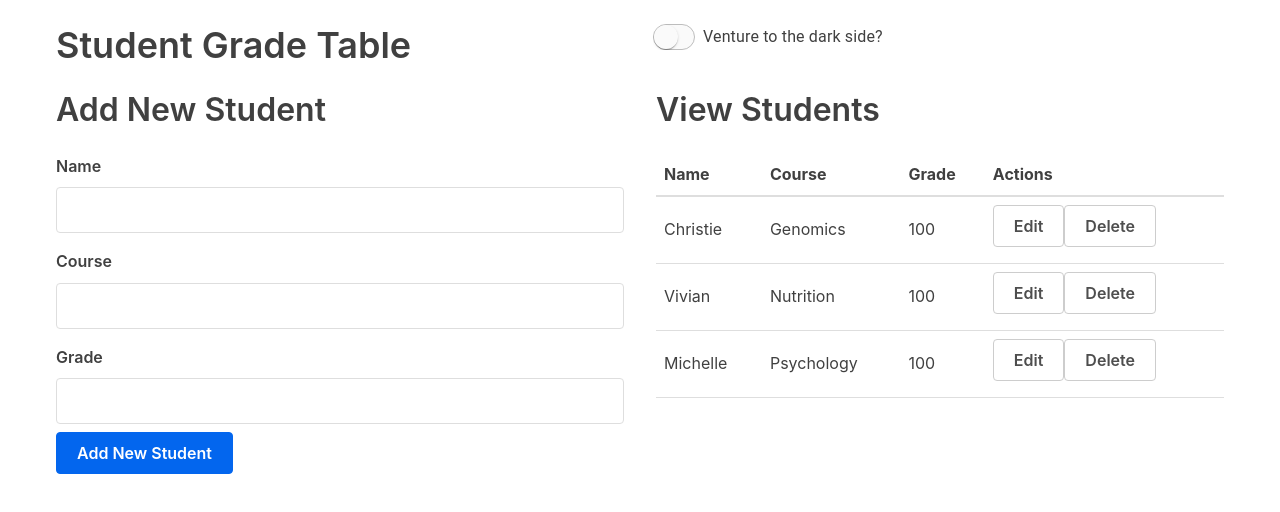
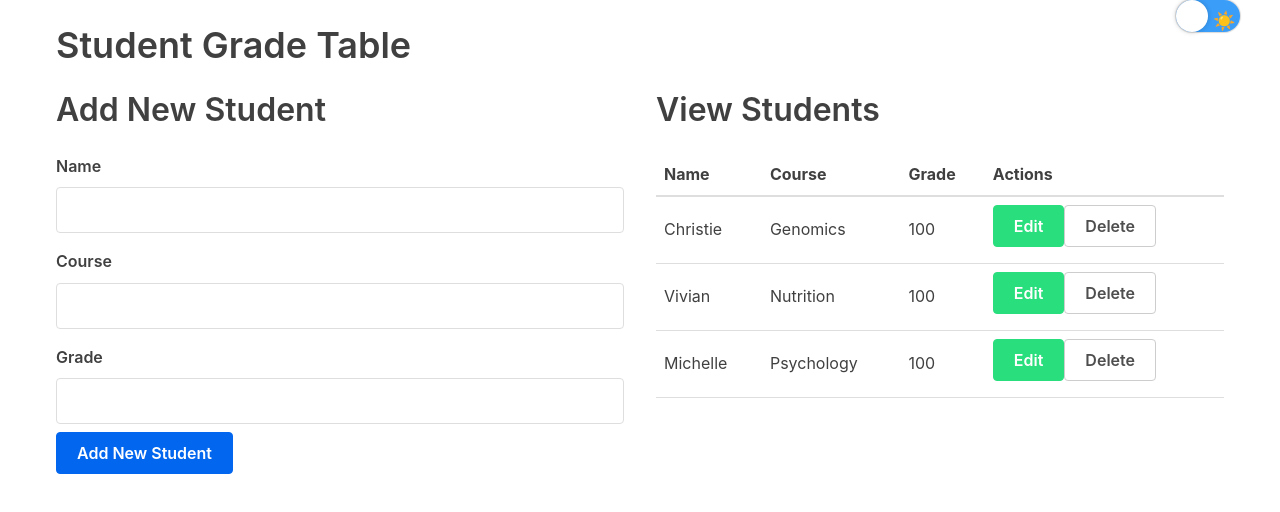
Before and after one commit to chui15/limitlist, a React (Create React App) app: page / in a window 1280 px wide. Shown: the top 512 px of the page. Built offline with nearby package versions, Linux system fonts and the light colour scheme; the HTML template or start-up script is replaced by a standard one.

Commit message:
began implementation of switch

```diff
--- a/package.json
+++ b/package.json
@@ -3,6 +3,8 @@
   "version": "0.1.0",
   "private": true,
   "dependencies": {
+    "@emotion/core": "^10.0.27",
+    "@emotion/styled": "^10.0.27",
     "@material-ui/core": "^4.8.3",
     "@testing-library/jest-dom": "^4.2.4",
     "@testing-library/react": "^9.4.0",
--- a/src/App.js
+++ b/src/App.js
@@ -1,71 +1,11 @@
-import React, { useState } from 'react';
+import React, { useState, useEffect } from 'react';
 import StudentTable from './tables/student-table';
 import AddStudentForm from './forms/add-student';
 import EditStudentForm from './forms/edit-student';
-import { withStyles } from '@material-ui/core/styles';
-import Switch from '@material-ui/core/Switch';
-import FormControlLabel from '@material-ui/core/FormControlLabel';
+import ToggleSwitch from './switch';
+import './index.css';
 
 const App = () => {
-
-  const [switchState, setSwitch] = useState(false);
-
-  const switchChange = name => event => {
-    setSwitch({...switchState, [name]: event.target.checked});
-  }
-
-  const IOSSwitch = withStyles(theme => ({
-    root: {
-      width: 42,
-      height: 26,
-      padding: 0,
-      margin: theme.spacing(1),
-    },
-    switchBase: {
-      padding: 1,
-      '&$checked': {
-        transform: 'translateX(16px)',
-        color: theme.palette.common.white,
-        '& + $track': {
-          backgroundColor: '#52d869',
-          opacity: 1,
-          border: 'none',
-        },
-      },
-      '&$focusVisible $thumb': {
-        color: '#52d869',
-        border: '6px solid #fff',
-      },
-    },
-    thumb: {
-      width: 24,
-      height: 24,
-    },
-    track: {
-      borderRadius: 26 / 2,
-      border: `1px solid ${theme.palette.grey[400]}`,
-      backgroundColor: theme.palette.grey[50],
-      opacity: 1,
-      transition: theme.transitions.create(['background-color', 'border']),
-    },
-    checked: {},
-    focusVisible: {},
-  }))(({ classes, ...props }) => {
-    return (
-      <Switch
-        focusVisibleClassName={classes.focusVisible}
-        disableRipple
-        classes={{
-          root: classes.root,
-          switchBase: classes.switchBase,
-          thumb: classes.thumb,
-          track: classes.track,
-          checked: classes.checked,
-        }}
-        {...props}
-      />
-    );
-  });
 
   const studentData = [
     { id: 1, name: 'Christie', course: 'Genomics', grade: 100 },
@@ -101,31 +41,63 @@ const App = () => {
     setStudents(students.map(student => (student.id === studentID ? updatedStudent : student)));
   }
 
-  let switchMessage = !switchState ? 'Venture to the dark side?' : 'Venture back to the light side?';
-  let wrapperTheme = !switchState ? 'light' : 'dark';
+  const lightTheme = {
+    '--primary-color': '#302AE6',
+    '--secondary-color': '#536390',
+    '--font-color': '#424242',
+    '--bg-color': '#fff',
+    '--heading-color': '#292922',
+  };
+
+  const darkTheme = {
+    '--primary-color': '#9A97F3',
+    '--secondary-color': '#818cab',
+    '--font-color': '#e1e1ff',
+    '--bg-color': '#161625',
+    '--heading-color': '#818cab',
+  }
+
+  const [currentMode, setCurrentMode] = useState('light');
+  const [isClicked, setClick] = useState(false);
+
+  useEffect(() => {
+    if (localStorage.getItem('mode') === 'dark') {
+      setCurrentMode('dark');
+      setClick(true);
+    }
+  }, []);
+
+  useEffect(() => {
+    const display = currentMode === 'light' ? lightTheme : darkTheme;
+    Object.keys(display).forEach(key => {
+      const value = display[key];
+      document.documentElement.style.setProperty(key, value);
+    });
+  }, [currentMode, darkTheme, lightTheme]);
+
+  const toggleTheme = () => {
+    const newMode = currentMode === 'light' ? 'dark' : 'light';
+    setClick(!isClicked);
+    setCurrentMode(newMode);
+    localStorage.setItem('mode', newMode);
+  };
 
   return (
-    <div className={wrapperTheme}>
     <div className="container">
       <div className="flex-row">
         <h1 className={"flex-small"}>Student Grade Table</h1>
-        <div className="flex-large">
-          <FormControlLabel
-          control={
-            <IOSSwitch
-              checked={switchState.checkedB}
-              onChange={switchChange('checkedB')}
-              value="checkedB"
-            />
-          }
-          label={switchMessage}
-        /></div>
+        <ToggleSwitch
+          toggleTheme={toggleTheme}
+          isChecked={isClicked}
+          id="mode"
+          ariaLabel="dark mode toggle"
+        />
       </div>
       <div className="flex-row">
         <div className="flex-large">
           { editing ? (
             <div>
-              <h2 className={wrapperTheme}>Edit Student</h2>
+              <h2>Edit Student</h2>
               <EditStudentForm
               editing={editing}
               setEditing={setEditing}
@@ -134,17 +106,16 @@ const App = () => {
             </div>
           ) : (
             <div>
-              <h2 className={wrapperTheme}>Add New Student</h2>
-              <AddStudentForm addStudent={addStudent} theme={wrapperTheme}/>
+              <h2>Add New Student</h2>
+              <AddStudentForm addStudent={addStudent}/>
             </div>
           )}
         </div>
         <div className="flex-large">
-          <h2 className={wrapperTheme}>View Students</h2>
+          <h2>View Students</h2>
           <StudentTable students={students} deleteStudent={deleteStudent} editStudent={editStudent}/>
         </div>
       </div>
-    </div>
     </div>
   );
 }
--- a/src/index.css
+++ b/src/index.css
@@ -20,11 +20,28 @@
  * 1. Correct the line height in all browsers.
  * 2. Prevent adjustments of font size after orientation changes in iOS.
  */
+
 html {
   line-height: 1.15;
   /* 1 */
   -webkit-text-size-adjust: 100%;
   /* 2 */ }
+
+:root {
+    --primary-color: #302AE6;
+    --secondary-color: #536390;
+    --font-color: #424242;
+    --bg-color: #fff;
+    --heading-color: #292922;
+}
+
+.dark {
+    --primary-color: #9A97F3;
+    --secondary-color: #818cab;
+    --font-color: #e1e1ff;
+    --bg-color: #161625;
+    --heading-color: #818cab;
+}
 
 /* Sections
    ========================================================================== */
@@ -32,7 +49,10 @@ html {
  * Remove the margin in all browsers.
  */
 body {
-  margin: 0; }
+  margin: 0;
+  background-color: var(--bg-color);
+  color: var(--font-color);
+  transition: background 0.8s, color 0.8s; }
 
 /**
  * Render the `main` element consistently in IE.
@@ -46,7 +66,11 @@ main {
  */
 h1 {
   font-size: 2em;
-  margin: 0.67em 0; }
+  margin: 0.67em 0;
+  color: var(--secondary-color); }
+
+h2, h3 {
+  color: var(--secondary-color); }
 
 /* Grouping content
    ========================================================================== */
@@ -78,7 +102,8 @@ pre {
  * Remove the gray background on active links in IE 10.
  */
 a {
-  background-color: transparent; }
+  background-color: transparent;
+  color: var(--primary-color); }
 
 /**
  * 1. Remove the bottom border in Chrome 57-
@@ -502,14 +527,6 @@ dd {
   .content-section {
     padding: 60px 0; } }
 
-
-.dark {
-  background: black;
-  color: white; }
-
-.light {
-  background: white; }
-
 /**
  * Grid
  */
--- /dev/null
+++ b/src/switch.js
@@ -0,0 +1,82 @@
+import React from 'react';
+import styled from '@emotion/styled';
+
+export default function ToggleSwitch({
+  toggleTheme,
+  isChecked,
+  ariaLabel,
+  id,
+}) {
+
+  const Toggle = styled.div`
+  position: relative;
+  &:after {
+    content: '☀️';
+    font-size: 18px;
+    position: absolute;
+    top: 7px;
+    left: 37px;
+  }
+  &:before {
+    content: '🌙';
+    font-size: 18px;
+    position: absolute;
+    top: 7px;
+    left: 6px;
+    z-index: 1;
+  }
+`;
+  const Input = styled.input`
+  position: absolute;
+  left: 0;
+  top: 0;
+  z-index: 5;
+  opacity: 0;
+  cursor: pointer;
+  &:hover + span:after {
+    box-shadow: 0 2px 15px 0 rgba(0, 0, 0, 0.2);
+  }
+  &:checked + span {
+    background: #4a5b90;
+    &:after {
+      transform: translate3d(32px, 0, 0);
+    }
+  }
+`;
+  const Slider = styled.span`
+  position: relative;
+  display: block;
+  height: 32px;
+  width: 64px;
+  border-radius: 32px;
+  transition: 0.25s ease-in-out;
+  background: #3a9df8;
+  box-shadow: 0 0 1px 1px rgba(0, 0, 0, 0.15);
+  &:after {
+    content: '';
+    position: absolute;
+    border-radius: 100%;
+    top: 0;
+    left: 0;
+    z-index: 2;
+    background: #fff;
+    box-shadow: 0 0 5px rgba(0, 0, 0, 0.2);
+    transition: 0.25s ease-in-out;
+    width: 32px;
+    height: 32px;
+  }
+`;
+
+  return (
+    <Toggle>
+      <Input
+        type="checkbox"
+        onChange={toggleTheme}
+        checked={isChecked}
+        id={id}
+        aria-label={ariaLabel}
+      />
+      <Slider />
+    </Toggle>
+  );
+}
--- a/src/tables/student-table.js
+++ b/src/tables/student-table.js
@@ -18,7 +18,7 @@ const StudentTable = props => (
             <td>{student.course}</td>
             <td>{student.grade}</td>
             <td>
-              <button className="button muted-button" onClick={() => props.editStudent(student)}>Edit</button>
+              <button className="button accent-button" onClick={() => props.editStudent(student)}>Edit</button>
               <button className="button muted-button" onClick={() => props.deleteStudent(student.id)}>Delete</button>
             </td>
           </tr>
```
Also changed, not shown: 1 other file (tests, documents, lock files or other folders).
